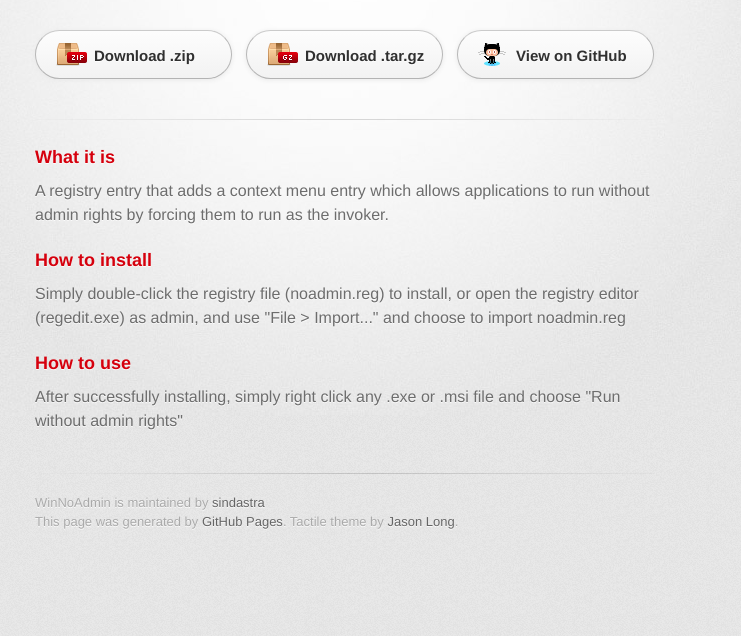
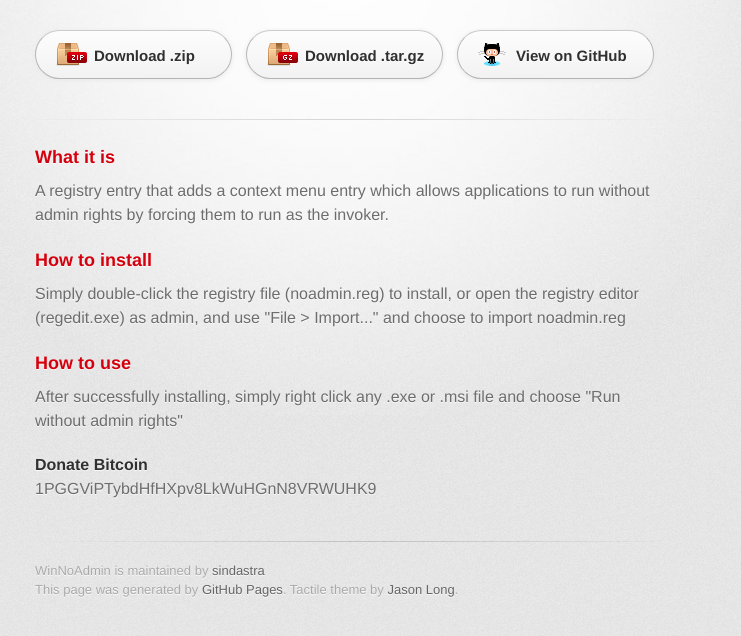
Before and after one commit to sindastra/WinNoAdmin, a plain HTML site: page index.html in a window 1280 px wide. Shown: the part 158-794 px from the top of the page, without its empty margins (295-1036 px from the left). Drawn offline with Linux system fonts and the light colour scheme; a web font is replaced by a local one.

```diff
--- a/index.html
+++ b/index.html
@@ -45,6 +45,11 @@
 <a id="how-to-use" class="anchor" href="#how-to-use" aria-hidden="true"><span aria-hidden="true" class="octicon octicon-link"></span></a>How to use</h3>
 
 <p>After successfully installing, simply right click any .exe or .msi file and choose "Run without admin rights"</p>
+
+<h4>
+<a id="donate-bitcoin" class="anchor" href="#donate-bitcoin" aria-hidden="true"><span aria-hidden="true" class="octicon octicon-link"></span></a>Donate Bitcoin</h4>
+
+<p>1PGGViPTybdHfHXpv8LkWuHGnN8VRWUHK9</p>
         </section>
 
         <footer>
--- a/params.json
+++ b/params.json
@@ -1,6 +1,6 @@
 {
   "name": "WinNoAdmin",
   "tagline": "Adds an entry to the context menu to run applications without admin rights.",
-  "body": "### What it is\r\nA registry entry that adds a context menu entry which allows applications to run without admin rights by forcing them to run as the invoker.\r\n\r\n### How to install\r\nSimply double-click the registry file (noadmin.reg) to install, or open the registry editor (regedit.exe) as admin, and use \"File > Import...\" and choose to import noadmin.reg\r\n\r\n### How to use\r\nAfter successfully installing, simply right click any .exe or .msi file and choose \"Run without admin rights\"\r\n",
+  "body": "### What it is\r\nA registry entry that adds a context menu entry which allows applications to run without admin rights by forcing them to run as the invoker.\r\n\r\n### How to install\r\nSimply double-click the registry file (noadmin.reg) to install, or open the registry editor (regedit.exe) as admin, and use \"File > Import...\" and choose to import noadmin.reg\r\n\r\n### How to use\r\nAfter successfully installing, simply right click any .exe or .msi file and choose \"Run without admin rights\"\r\n\r\n#### Donate Bitcoin\r\n1PGGViPTybdHfHXpv8LkWuHGnN8VRWUHK9",
   "note": "Don't delete this file! It's used internally to help with page regeneration."
 }
```
